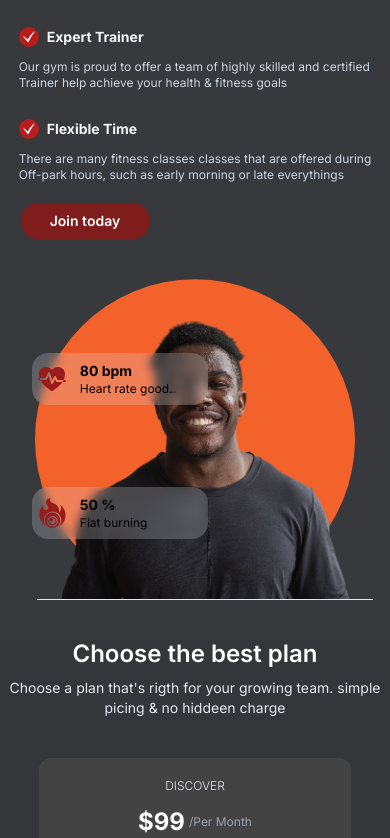
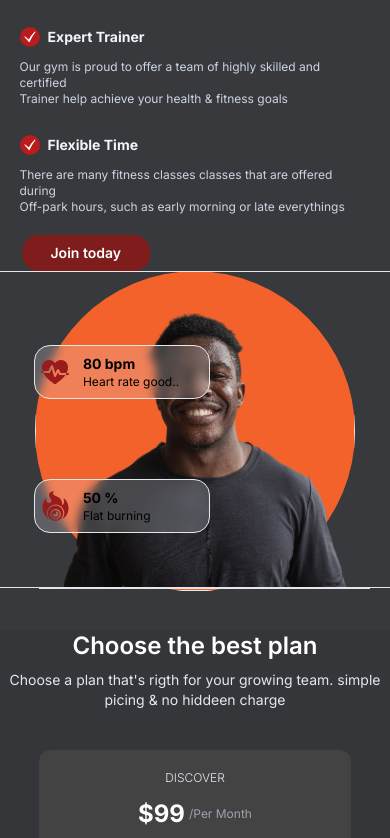
Before and after one commit to tchasinga/gym-rooms, a Next.js app: page / in a window 390 px wide. Shown: the part 2975-3813 px from the top of the page. Built offline with nearby package versions, Linux system fonts and the light colour scheme.

Commit message:
new code is added now

```diff
--- a/src/app/components/Healthstate.jsx
+++ b/src/app/components/Healthstate.jsx
@@ -64,14 +64,14 @@ export default function Healthstate() {
 
        {/* this will be a new programming side of code...*/}
 
-        <div className="relative mt-10">
-            <div className='need  w-96'>
+        <div className="relative mt-10  mygeneral">
+            <div className='need  w-96 border'>
             </div>
-            <div className="absolute top-[0] left-[-22%]  mywith">
-            <Image src={mitImg} alt="" className='object-cover rounded-xl mobileImg'/>
+            <div className="absolute top-[0] left-[-22%]  mywith ">
+            <Image src={mitImg} alt="" className='object-cover rounded-xl border mymonile'/>
             <hr className='myHraC'/>
             </div>
-            <div className='flex items-center myblur w-44 py-2 px-1 gap-3 rounded-2xl absolute top-[23%] left-[69%]'>
+            <div className='flex items-center myblur w-44 py-2 px-1 gap-3 border rounded-2xl absolute top-[23%] left-[69%]'>
                     <IoFitness className='h-8 w-8 text-red-800'/>
                     <div className='flex flex-col'>
                     <p className='text-sm font-bold'>80 bpm</p>
@@ -79,7 +79,7 @@ export default function Healthstate() {
                 </div>
              </div>
 
-             <div className='flex items-center myblur w-44 py-2 px-1 gap-3 rounded-2xl absolute top-[65%] right-[69%]'>
+             <div className='flex items-center myblur w-44 py-2 px-1 gap-3 border rounded-2xl absolute top-[65%] right-[69%]'>
                     <GiBurningEye className='h-8 w-8 text-red-800'/>
                     <div className='flex flex-col'>
                     <p className='text-sm font-bold'>50 %</p>
--- a/src/app/globals.css
+++ b/src/app/globals.css
@@ -359,6 +359,10 @@ section:nth-child(1){
   .healthState{
     display: flex;
     flex-direction: column;
+    justify-content: center;
+    align-items: center;
+    width: 90%;
+    margin: 0 auto;
   }
 
   .Healthstate{
@@ -393,8 +397,13 @@ section:nth-child(1){
     justify-content: center;
   }
 
-  .mobileImg{
-    width: 100%;
-    object-fit: cover;
+  .mygeneral{
+    display: flex;
+    flex-direction: column;
+    justify-content: center;
+    align-items: center;
+    width: 90%;
+    margin: 0 auto;
   }
+
 }
```
